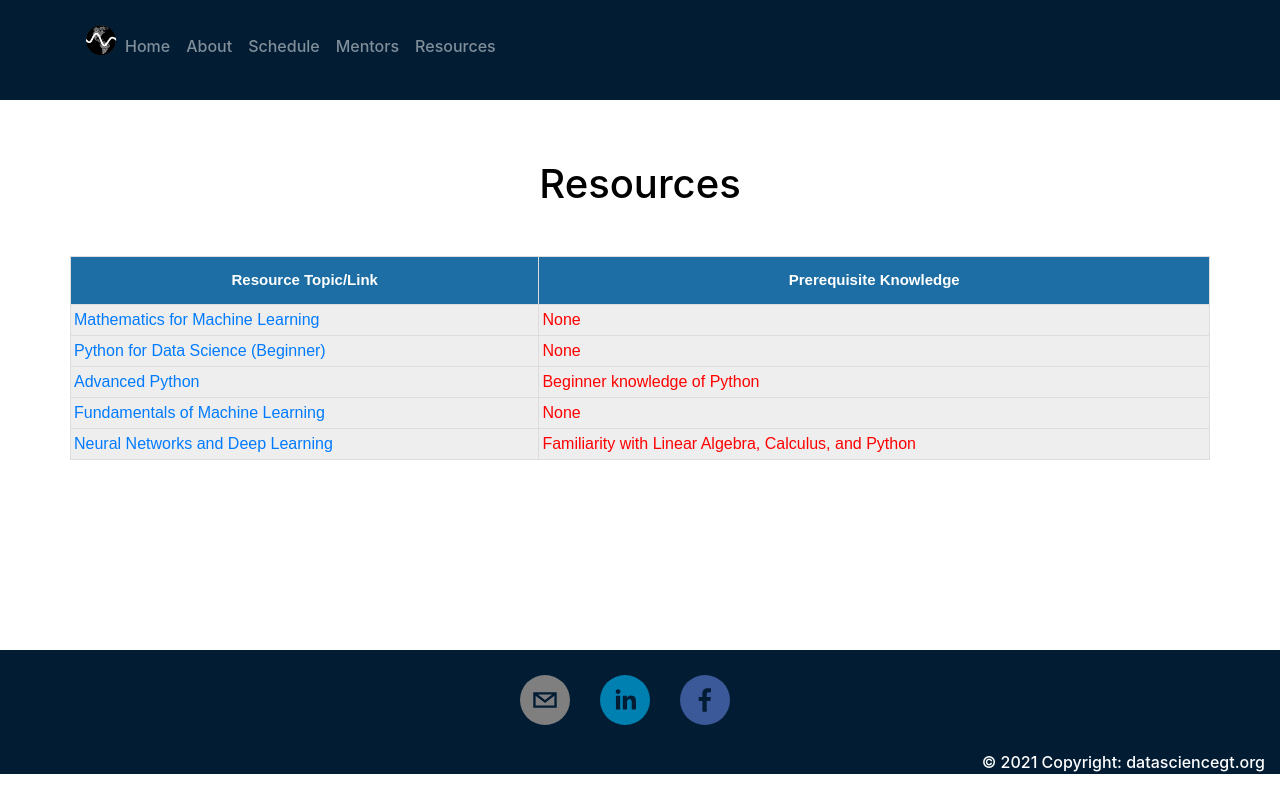
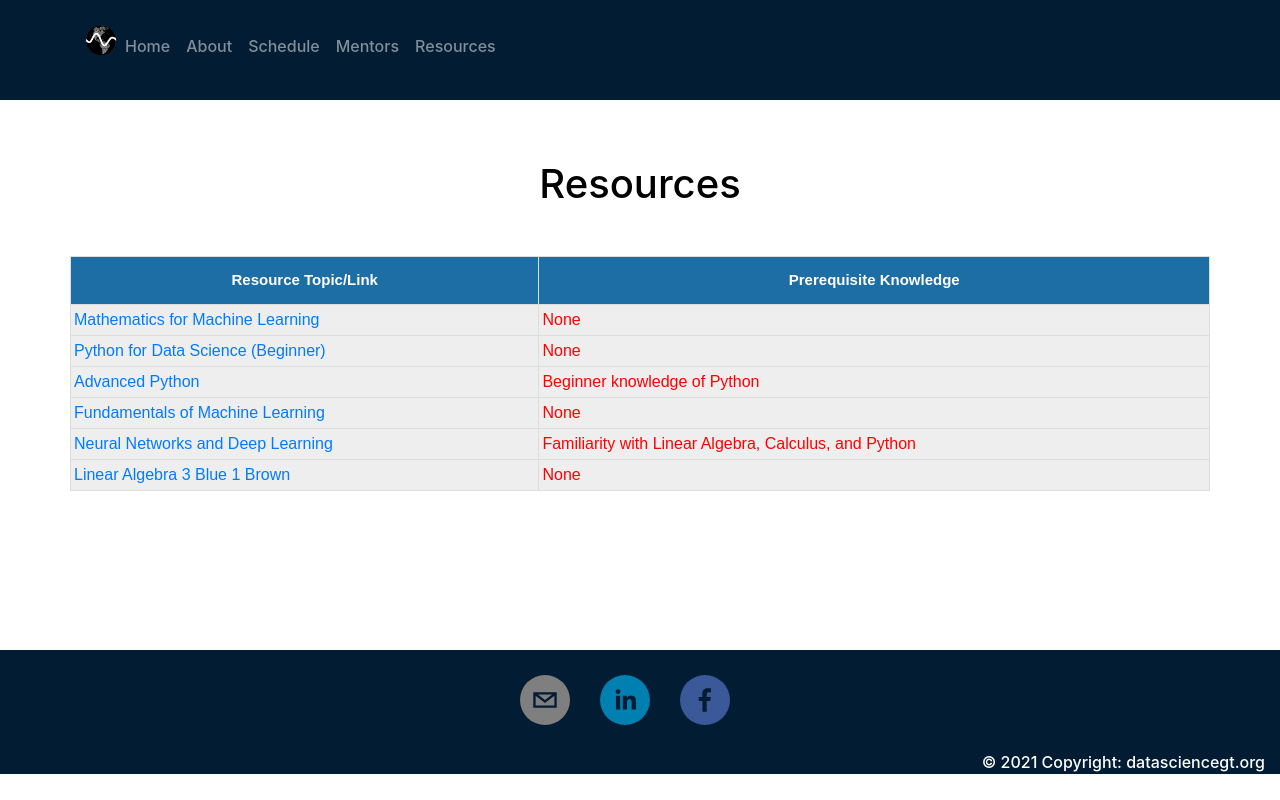
Before and after one commit to DSGT-Bootcamp/DSGTBootcampWebpage, a React (Create React App) app: page /resources in a window 1280 px wide. Built offline with nearby package versions, Linux system fonts and the light colour scheme.

Commit message:
Linear Algebra Course
3 blue 1 brown - Essence of Linear Algebra

```diff
--- a/src/components/ResourceTable.js
+++ b/src/components/ResourceTable.js
@@ -31,6 +31,11 @@ class ResourceTable extends React.Component {
                     <td><a href="https://neuralnetworksanddeeplearning.com/index.html">Neural Networks and Deep Learning</a></td>
                     <td><text style={{ color: 'red' }}>Familiarity with Linear Algebra, Calculus, and Python</text></td>
                 </tr>
+                <tr>
+                        <td><a href="https://www.youtube.com/playlist?list=PLZHQObOWTQDPD3MizzM2xVFitgF8hE_ab">Linear Algebra 3 Blue 1 Brown</a></td>
+                        <td><text style={{color: 'red'}}>None</text></td>
+                </tr>
+
                 </tbody>
             </table>
 
```
